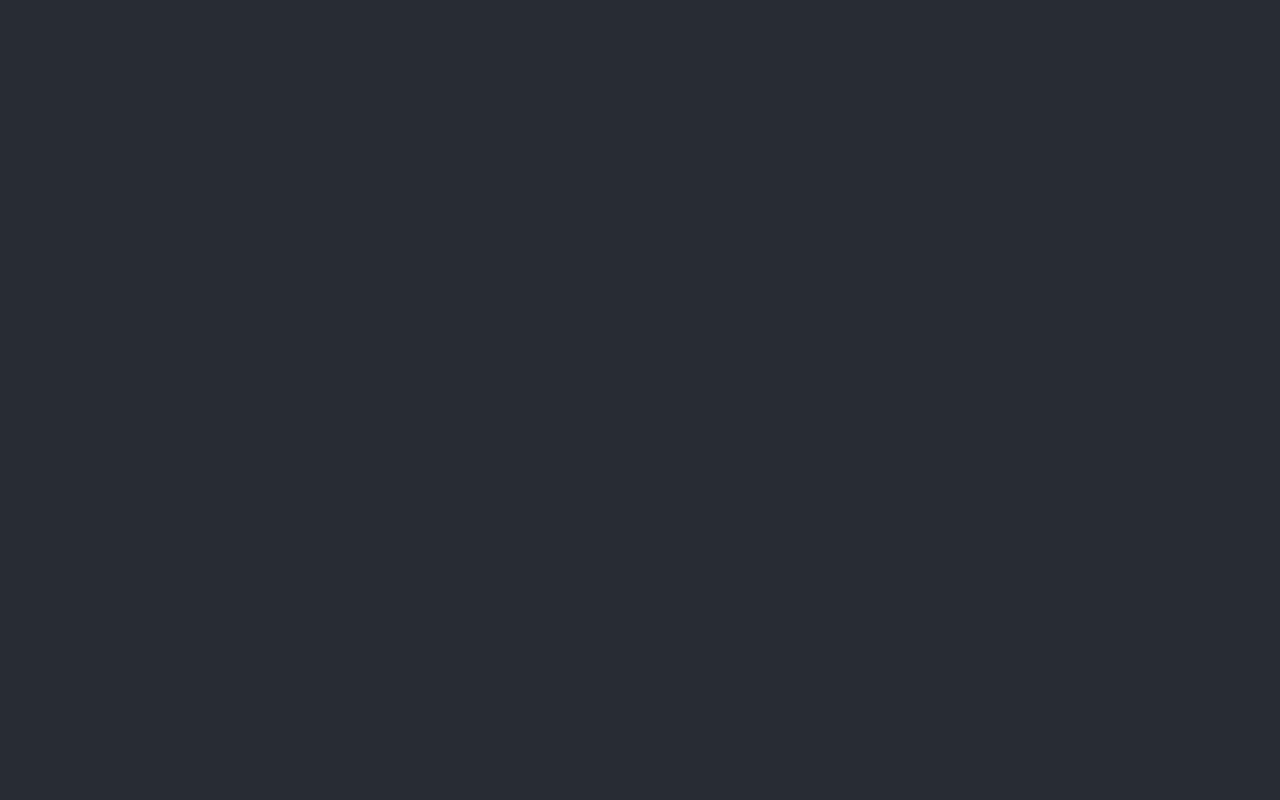
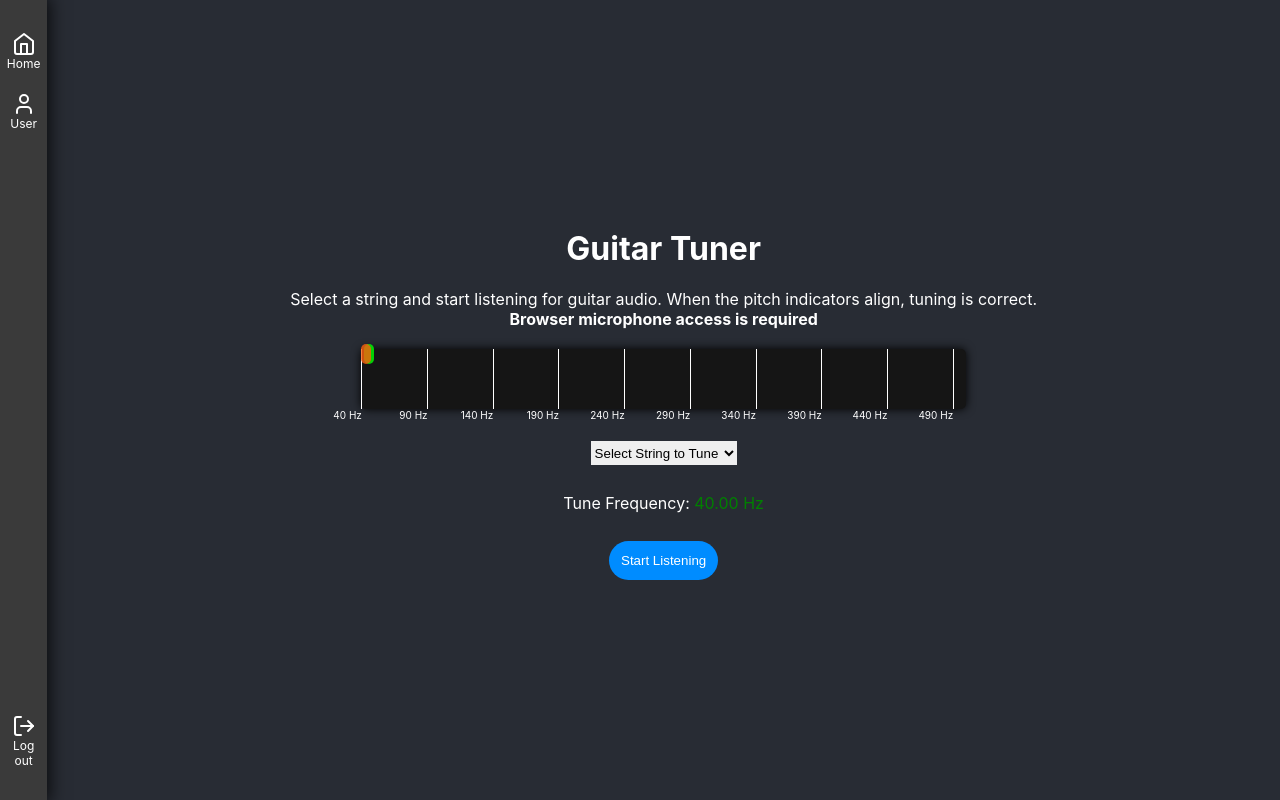
Before and after one commit to EmilSuuronen/Tune-Mate, a React (Create React App) app in the folder client/: page /tuner in a window 1280 px wide. Before the commit this address had no page. Built offline with nearby package versions, Linux system fonts and the light colour scheme.

Commit message:
add guitar tuner

```diff
--- a/client/package.json
+++ b/client/package.json
@@ -14,6 +14,7 @@
     "copyfiles": "^2.4.1",
     "graphql": "^16.8.1",
     "jspdf": "^2.5.1",
+    "pitchy": "^4.1.0",
     "react": "^18.2.0",
     "react-dom": "^18.2.0",
     "react-icons": "^5.2.0",
--- a/client/src/App.tsx
+++ b/client/src/App.tsx
@@ -9,6 +9,7 @@
 import Home from "./views/Home/home";
 import Register from "./views/register/register";
 import TabCreator from "./views/tabCreator/tabCreator";
+import GuitarTuner from "./views/tuner/guitarTuner";
 
 function App() {
   return (
@@ -22,6 +23,7 @@
                       <Route path="/dashboard" element={<DashBoard/>}/>
                       <Route path="/tabCreator" element={<TabCreator />} />
                       <Route path="/tabCreator/:id" element={<TabCreator />} />
+                      <Route path="/tuner" element={<GuitarTuner/>}/>
                   </Routes>
               </BrowserRouter>
           </ApolloProvider>
--- /dev/null
+++ b/client/src/components/appCard/appCard.css
@@ -0,0 +1,21 @@
+.app-card-main-div {
+    display: flex;
+    justify-content: center;
+    align-items: center;
+    background: linear-gradient(145deg, #f39302, #8ad301);
+    transition: color 0.3s;
+    border-radius: 12px;
+    padding: 18px;
+    max-width: 300px;
+    text-shadow: 0px 0px 4px #181818;
+}
+
+.app-card-main-div:hover {
+    color: #000000;
+    cursor: pointer;
+}
+
+.app-card-icon {
+    font-size: 48px;
+    text-shadow: 0px 0px 10px #000000
+}
--- /dev/null
+++ b/client/src/components/appCard/appCard.tsx
@@ -0,0 +1,19 @@
+import React from 'react'
+import './appCard.css';
+import { LiaGuitarSolid } from "react-icons/lia";
+import {useNavigate} from "react-router-dom";
+
+export const AppCard = () => {
+
+    const navigate = useNavigate();
+
+    function handleNavigate() {
+        navigate('/tuner');
+    }
+    return (
+        <div className="app-card-main-div" onClick={handleNavigate}>
+            <LiaGuitarSolid className="app-card-icon"/>
+            <h3 className="app-card-text">Guitar Tuner</h3>
+        </div>
+    )
+}
--- a/client/src/views/dashboard/dashboard.tsx
+++ b/client/src/views/dashboard/dashboard.tsx
@@ -6,6 +6,7 @@
 import {FIND_TAB_BY_USER} from "../graphql/tabTypes";
 import ItemCard from "../../components/dashBoardItemCard/dashBoardItemCard";
 import Tab from "../tabCreator/TabInterface";
+import {AppCard} from "../../components/appCard/appCard";
 
 function DashBoard() {
     const userId = localStorage.getItem("currentUser");
@@ -32,6 +33,10 @@
             <SideNav/>
             <div className="div-dashboard-flex-vertical">
                 <h1>Welcome to TuneMate{", " + localStorage.getItem("currentUserName")}</h1>
+                <h2>Apps</h2>
+                <div className="div-tab-cards-horizontal">
+                    <AppCard/>
+                </div>
                 <h2>Tabs</h2>
                 <div className="div-tab-cards-horizontal">
                     <ButtonCreateNew/>
--- /dev/null
+++ b/client/src/views/tuner/guitarTuner.css
@@ -0,0 +1,74 @@
+.div-tuner-main {
+    display: flex;
+    height: 100%;
+    min-height: 100vh;
+}
+
+.div-tuner-content {
+    flex-direction: column;
+    padding: 12px;
+    width: 100%;
+    justify-content: center;
+    align-items: center;
+    margin: auto;
+}
+
+.slider-tuner {
+    position: relative;
+    width: 50%;
+    background-color: #151515;
+    margin: 20px auto;
+    z-index: 100;
+    height: 60px;
+    border-radius: 5px;
+    box-shadow: black 0px 0px 10px 0px;
+    font-size: 10px;
+}
+
+.slider-marker {
+    position: absolute;
+    top: -5px;
+    width: 10px;
+    height: 20px;
+    background-color: blue;
+    z-index: 2;
+}
+
+.slider-marker.target {
+    background-color: rgba(0, 255, 0, 0.8);
+    border-radius: 12px;
+}
+
+.slider-marker.current {
+    background-color: rgba(253, 95, 14, 0.8);
+    border-radius: 12px;
+}
+
+.frequency-mark {
+    position: absolute;
+    top: 0;
+    height: 100%;
+    display: flex;
+    flex-direction: column;
+    align-items: center;
+}
+
+.frequency-mark .line {
+    width: 1px;
+    height: 100%;
+    background-color: #fff;
+}
+
+.frequency-mark .label {
+    position: absolute;
+    top: 100%;
+    white-space: nowrap;
+    transform: translateX(-50%);
+    color: #fff;
+}
+
+.selector-guitar-tuner-string {
+    border: none;
+    height: 24px;
+    margin: 12px;
+}
--- /dev/null
+++ b/client/src/views/tuner/guitarTuner.tsx
@@ -0,0 +1,119 @@
+import React, { useState, useEffect } from 'react';
+import { PitchDetector } from "pitchy";
+import "./guitarTuner.css"
+import SideNav from "../../components/sidenav/sidenav";
+
+const GuitarTuner: React.FC = () => {
+    const [audioContext, setAudioContext] = useState<AudioContext | null>(null);
+    const [frequency, setFrequency] = useState<number>(40);
+    const [isListening, setIsListening] = useState<boolean>(false);
+    const [targetFrequency, setTargetFrequency] = useState<number>(42);
+
+    const strings = [
+        { name: 'E Low', freq: 82.41 },
+        { name: 'A', freq: 110.00 },
+        { name: 'D', freq: 146.83 },
+        { name: 'G', freq: 196.00 },
+        { name: 'B', freq: 246.94 },
+        { name: 'e High', freq: 329.63 }
+    ];
+
+    useEffect(() => {
+        if (isListening) {
+            startListening();
+        } else {
+            stopListening();
+        }
+
+        return () => {
+            stopListening();
+        };
+    }, [isListening]);
+
+    const startListening = () => {
+        if (audioContext) return; // Already listening
+
+        const context = new AudioContext();
+        setAudioContext(context);
+        const analyser = context.createAnalyser();
+
+        navigator.mediaDevices.getUserMedia({ audio: true }).then((stream) => {
+            const source = context.createMediaStreamSource(stream);
+            source.connect(analyser);
+            analyze(analyser, context);
+        });
+    };
+
+    const stopListening = () => {
+        if (audioContext) {
+            audioContext.close();
+            setAudioContext(null);
+        }
+    };
+
+    const analyze = (analyser: AnalyserNode, context: AudioContext) => {
+        const buffer = new Float32Array(analyser.frequencyBinCount);
+        const detector= PitchDetector.forFloat32Array(1024);
+        const update = () => {
+            analyser.getFloatTimeDomainData(buffer);
+            const [pitch, clarity] = detector.findPitch(buffer, context.sampleRate);
+            if (clarity > 0.9) {
+                setFrequency(pitch);
+            }
+            requestAnimationFrame(update);
+        };
+        update();
+    };
+
+    const isCloseToTarget = Math.abs(frequency - targetFrequency) <= 5;
+
+    const handleStringChange = (event: React.ChangeEvent<HTMLSelectElement>) => {
+        const selectedFreq = parseFloat(event.target.value);
+        setTargetFrequency(selectedFreq);
+    };
+
+    const frequencyToPercentage = (freq: number) => {
+        return ((freq - 40) / (500 - 40)) * 100;
+    };
+
+    const frequencies = [];
+    for (let i = 40; i <= 500; i += 50) {
+        frequencies.push(i);
+    }
+
+    return (
+        <div className="div-tuner-main">
+            <SideNav/>
+            <div className="div-tuner-content">
+                <h1>Guitar Tuner</h1>
+                <p>Select a string and start listening for guitar audio. When the pitch indicators align, tuning is correct. <br/> <b> Browser microphone access is required</b></p>
+                <div className="slider-tuner">
+                    <div className="slider-marker target" style={{ left: `${frequencyToPercentage(targetFrequency)}%` }} />
+                    <div className="slider-marker current" style={{ left: `${frequencyToPercentage(frequency)}%` }} />
+                    {frequencies.map(freq => (
+                        <div key={freq} className="frequency-mark" style={{ left: `${frequencyToPercentage(freq)}%` }}>
+                            <div className="line"></div>
+                            <div className="label">{freq} Hz</div>
+                        </div>
+                    ))}
+                </div>
+                <select className="selector-guitar-tuner-string" onChange={handleStringChange} value={targetFrequency.toString()}>
+                    <option value="40">Select String to Tune</option>
+                    <optgroup label="Standard Tuning">
+                        {strings.map(string => (
+                            <option key={string.name} value={string.freq.toString()}>
+                                {string.name} - {string.freq} Hz
+                            </option>
+                        ))}
+                    </optgroup>
+                </select>
+                <p>Tune Frequency: <span style={{ color: isCloseToTarget ? 'green' : 'red' }}>{frequency.toFixed(2)} Hz</span></p>
+                <button className="button-color" onClick={() => setIsListening(!isListening)}>
+                    {isListening ? 'Stop Listening' : 'Start Listening'}
+                </button>
+            </div>
+        </div>
+    );
+};
+
+export default GuitarTuner;
```
Also changed, not shown: 1 other file (tests, documents, lock files or other folders).
